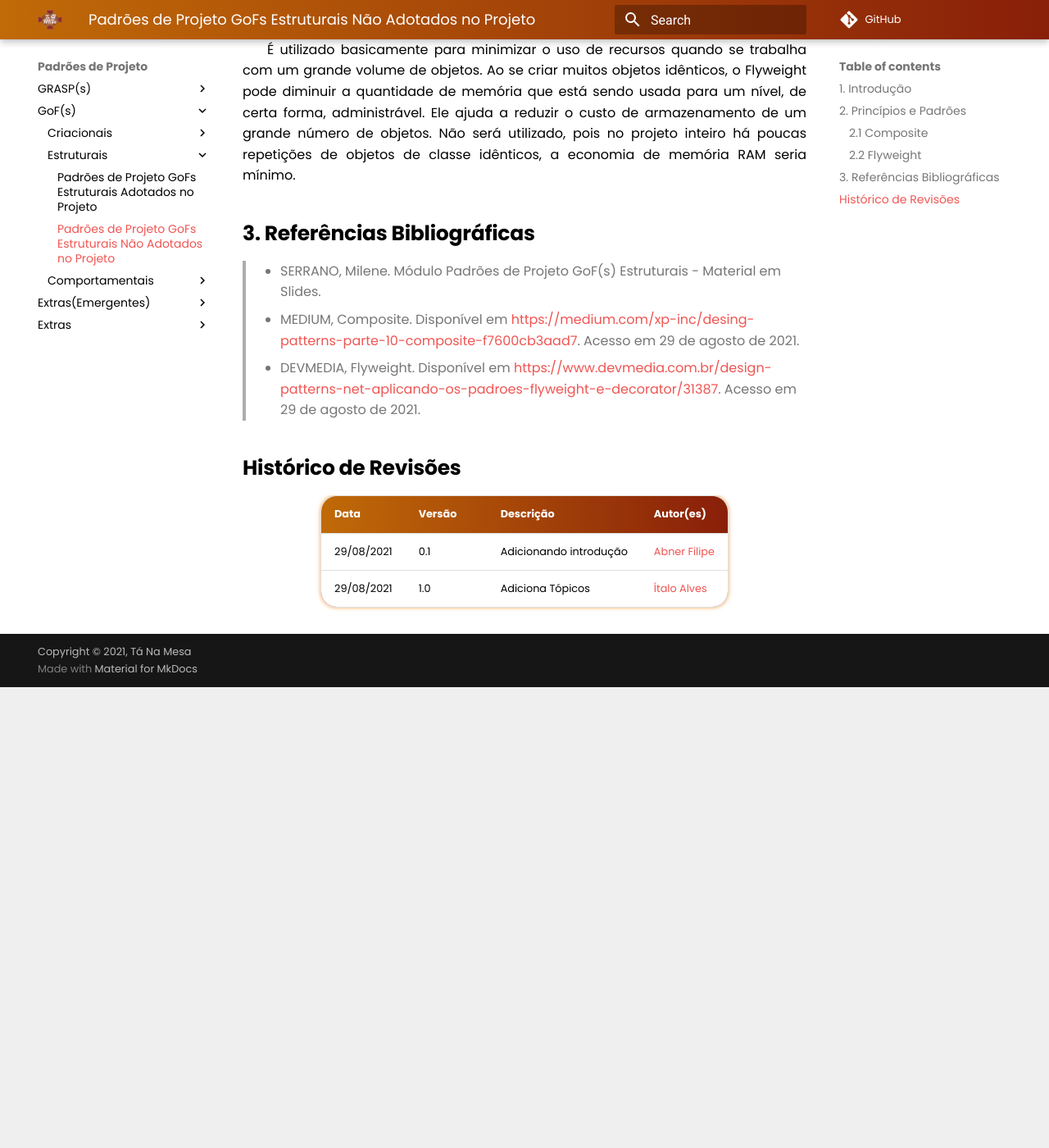
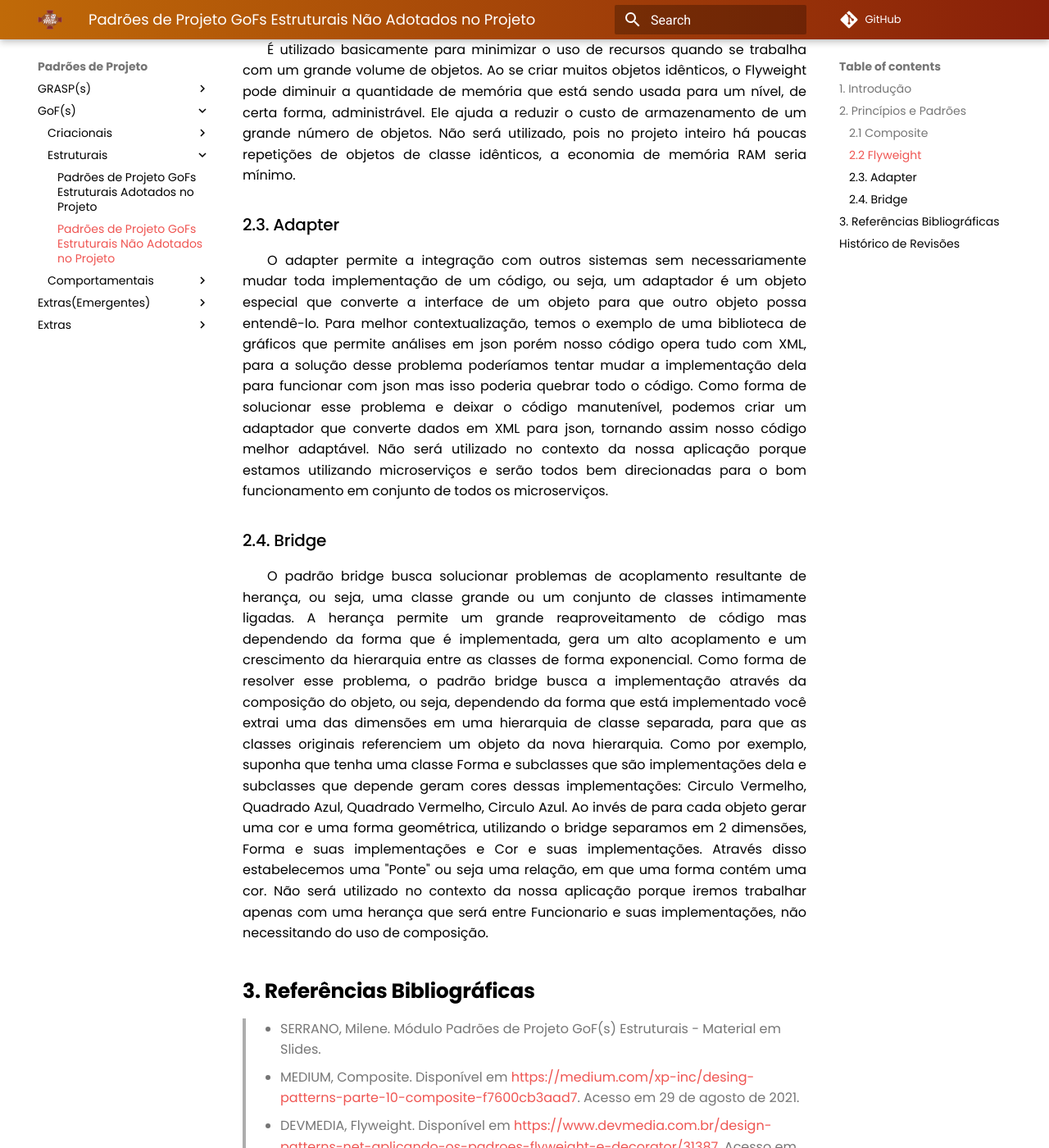
Before and after one commit to UnBArqDsw2021-1/2021.1_G02_TaNaMesa_docs, an MkDocs documentation site: the page built from docs/3-Padroes-de-Projeto/GoFs/Estruturais/Padroes-Nao-Adotados-no-Projeto.md, in a window 1280 px wide and 1400 px high, scrolled down 785 px. Shown: the whole window at 82% size. Built offline with MkDocs 1.6.1 and Material for MkDocs 9.7.7, drawn with Linux system fonts in a browser that asks for light colours; comment, search, counter and statistics services are not loaded; before the commit the page ends 1623 px from its top, so only the background shows below that; some of the changed text lies outside the part shown.

Commit message:
(#104) Adicionando tópicos de GoFs Estruturais que não serão utilizados no projeto

```diff
--- a/docs/3-Padroes-de-Projeto/GoFs/Estruturais/Padroes-Nao-Adotados-no-Projeto.md
+++ b/docs/3-Padroes-de-Projeto/GoFs/Estruturais/Padroes-Nao-Adotados-no-Projeto.md
@@ -16,11 +16,20 @@
 
 É utilizado basicamente para minimizar o uso de recursos quando se trabalha com um grande volume de objetos. Ao se criar muitos objetos idênticos, o Flyweight pode diminuir a quantidade de memória que está sendo usada para um nível, de certa forma, administrável. Ele ajuda a reduzir o custo de armazenamento de um grande número de objetos. Não será utilizado, pois no projeto inteiro há poucas repetições de objetos de classe idênticos, a economia de memória RAM seria mínimo.
 
+### 2.3. Adapter
+
+O adapter permite a integração com outros sistemas sem necessariamente mudar toda implementação de um código, ou seja, um adaptador é um  objeto especial que converte a interface de um objeto para que outro objeto possa entendê-lo. Para melhor contextualização, temos o exemplo de uma biblioteca de gráficos que permite análises em json porém nosso código opera tudo com XML, para a solução desse problema poderíamos tentar mudar a implementação dela para funcionar com json mas isso poderia quebrar todo o código. Como forma de solucionar esse problema e deixar o código manutenível, podemos criar um adaptador que converte dados em XML para json, tornando assim nosso código melhor adaptável. Não será utilizado no contexto da nossa aplicação porque estamos utilizando microserviços e serão todos bem direcionadas para o bom funcionamento em conjunto de todos os microserviços.
+
+### 2.4. Bridge
+
+O padrão bridge busca solucionar problemas de acoplamento resultante de herança, ou seja, uma classe grande ou um conjunto de classes intimamente ligadas. A herança permite um grande reaproveitamento de código mas dependendo da forma que é implementada, gera um alto acoplamento e um crescimento da hierarquia entre as classes de forma exponencial. Como forma de resolver esse problema, o padrão bridge busca a implementação através da composição do objeto, ou seja, dependendo da forma que está implementado você extrai uma das dimensões em uma hierarquia de classe separada, para que as classes originais referenciem um objeto da nova hierarquia. Como por exemplo, suponha que tenha uma classe Forma e subclasses que são implementações dela e subclasses que depende geram cores dessas implementações: Circulo Vermelho, Quadrado Azul, Quadrado Vermelho, Circulo Azul. Ao invés de para cada objeto gerar uma cor e uma forma geométrica, utilizando o bridge separamos em 2 dimensões, Forma e suas implementações e Cor e suas implementações. Através disso estabelecemos uma "Ponte" ou seja uma relação, em que uma forma contém uma cor. Não será utilizado no contexto da nossa aplicação porque iremos trabalhar apenas com uma herança que será entre Funcionario e suas implementações, não necessitando do uso de composição.
+
 ## 3. Referências Bibliográficas
 
 > - SERRANO, Milene. Módulo Padrões de Projeto GoF(s) Estruturais - Material em Slides.
 > - MEDIUM, Composite. Disponível em <https://medium.com/xp-inc/desing-patterns-parte-10-composite-f7600cb3aad7>. Acesso em 29 de agosto de 2021.
 > - DEVMEDIA, Flyweight. Disponível em <https://www.devmedia.com.br/design-patterns-net-aplicando-os-padroes-flyweight-e-decorator/31387>. Acesso em 29 de agosto de 2021.
+> - REFACTORING GURU, Padrões Estruturais. Disponível em <https://refactoring.guru/pt-br/design-patterns/structural-patterns>. Acesso em 29 de agosto de 2021.
 
 ## Histórico de Revisões
 
@@ -28,3 +37,4 @@
 | :--------- | :----- | :--------------------- | :------------------------------------------- |
 | 29/08/2021 | 0.1    | Adicionando introdução | [Abner Filipe](https://github.com/abner423)  |
 | 29/08/2021 | 1.0    | Adiciona Tópicos       | [Ítalo Alves](https://github.com/alvesitalo) |
+| 30/08/2021 | 2.0    | Adiciona Tópicos Adapter e Bridge      | [Abner Filipe](https://github.com/abner423) |
```
